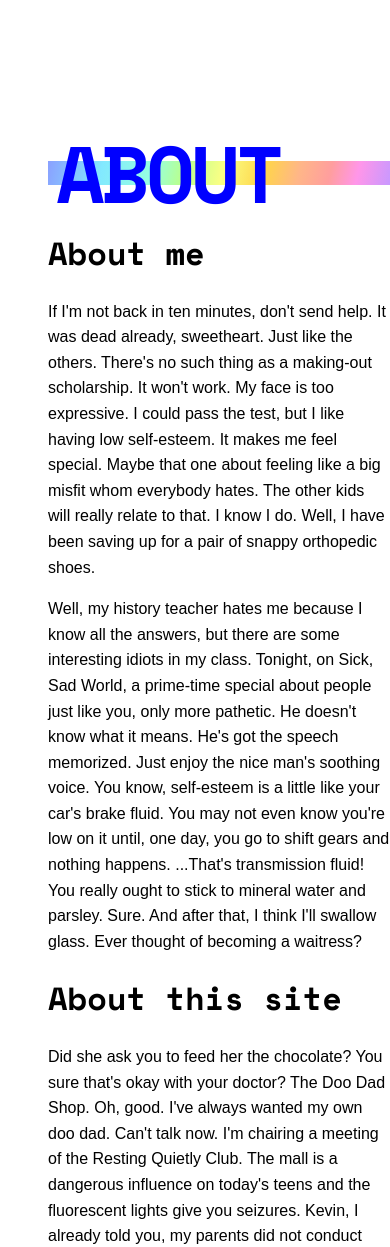
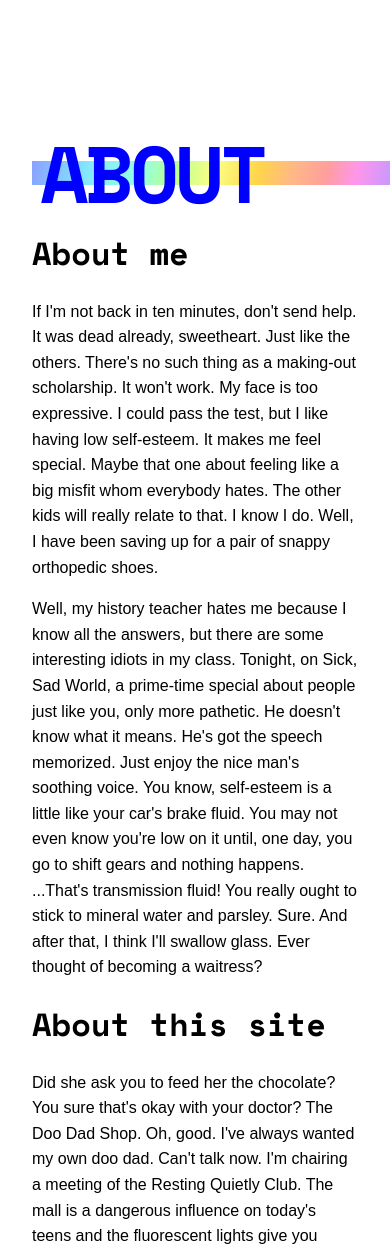
Before and after one commit to jewellscott/dftw-betanet, a PHP site: page /about/index.html in a window 390 px wide. Shown: the part 337-1584 px from the top of the page. Run offline with PHP 8.4, Linux system fonts and the light colour scheme; some web fonts are replaced.

Commit message:
Update site padding/margin

```diff
--- a/css/main.css
+++ b/css/main.css
@@ -44,7 +44,7 @@ body {
 .page-main {
   flex-grow: 1;
   background-color: white;
-  padding: 10em 0 4em 0;
+  padding: 10em 3em 4em 3em;
   line-height: 1.6em;
   h1 {
   	margin-bottom: .7em;
@@ -270,7 +270,6 @@ h4 {
 }
 
 .content-left {
-	padding-left: 3em;
 	max-width: 70ch;
 }
 
@@ -312,6 +311,12 @@ h4 {
 }
 
 @media (max-width: 800px) {
+	.page-main {
+		padding: 10em 2em 4em 2em;
+		h1.top-level {
+			margin-right: -.4em;
+		}
+	}
 	.home-bitmoji {
 			max-width: 250px;
 			margin: 1em;
```
